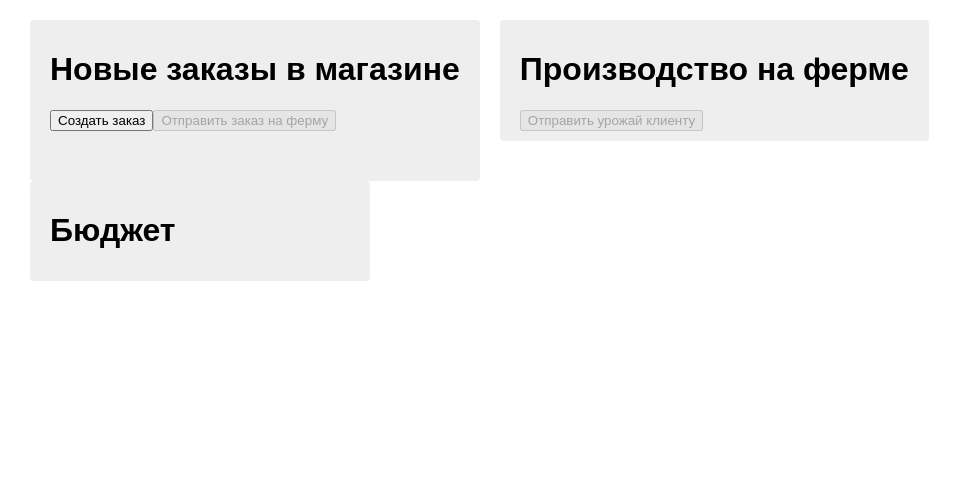
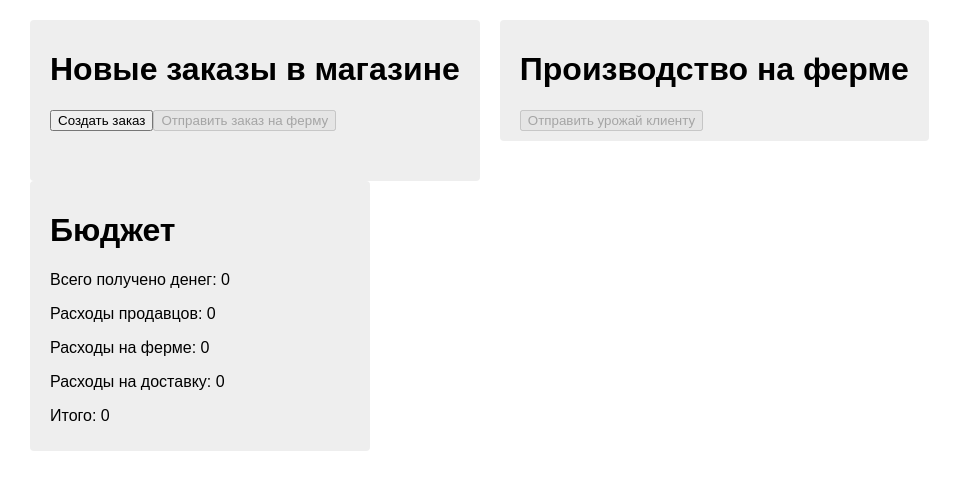
Before and after one commit to inttoint/loftschool-homework-6, a React (Create React App) app: page / in a window 1280 px wide. Shown: the top 490 px of the page, without its empty margins (0-962 px from the left). Built offline with nearby package versions, Linux system fonts and the light colour scheme.

Commit message:
Реализация логики компонента Бюджет

```diff
--- a/src/components/Budget/Budget.js
+++ b/src/components/Budget/Budget.js
@@ -1,12 +1,26 @@
 import React from "react";
-import './Budget.css'
+import { getBudgetSelector } from '../../reducers/budget';
+import { connect } from 'react-redux';
+import './Budget.css';
 
 const Budget = (props) => {
+  const { profit, marketExpense, farmExpense, deliveryExpense } = props.budget;
+  const total = profit - marketExpense - farmExpense - deliveryExpense;
+
   return (
     <div className="budget">
       <h1>Бюджет</h1>
+      <div>
+        <p>{`Всего получено денег: ${profit}`}</p>
+        <p>{`Расходы продавцов: ${-marketExpense}`}</p>
+        <p>{`Расходы на ферме: ${-farmExpense}`}</p>
+        <p>{`Расходы на доставку: ${-deliveryExpense}`}</p>
+        <p>{`Итого: ${total}`}</p>
+      </div>
     </div>
   );
 };
 
-export default Budget;
+export default connect(state => ({
+  budget: getBudgetSelector(state)
+}))(Budget);
--- /dev/null
+++ b/src/reducers/budget.js
@@ -0,0 +1,41 @@
+import { CREATE_ORDER, MOVE_ORDER_TO_FARM } from "../actions/marketTypes";
+import { MOVE_ORDER_TO_CUSTOMER } from "../actions/farmTypes";
+
+export const moduleName = 'budget';
+
+const initialState = {
+  profit: 0,
+  marketExpense: 0,
+  farmExpense: 0,
+  deliveryExpense: 0,
+};
+
+export default (state = initialState, action) => {
+  const { type, payload } = action;
+
+  switch (type) {
+    case CREATE_ORDER:
+      return {
+        ...state,
+        profit: state.profit + payload.order.price,
+        marketExpense: state.marketExpense + 20
+      };
+
+    case MOVE_ORDER_TO_FARM:
+      return {
+        ...state,
+        farmExpense: state.farmExpense + 100
+      };
+
+    case MOVE_ORDER_TO_CUSTOMER:
+      return {
+        ...state,
+        deliveryExpense: state.deliveryExpense + 20
+      };
+
+    default:
+      return state;
+  }
+};
+
+export const getBudgetSelector = state => state[moduleName];
--- a/src/reducers/index.js
+++ b/src/reducers/index.js
@@ -1,8 +1,10 @@
 import { combineReducers } from 'redux';
 import market from './market';
 import farm from "./farm";
+import budget from "./budget";
 
 export default combineReducers({
   market,
-  farm
+  farm,
+  budget
 });
```
